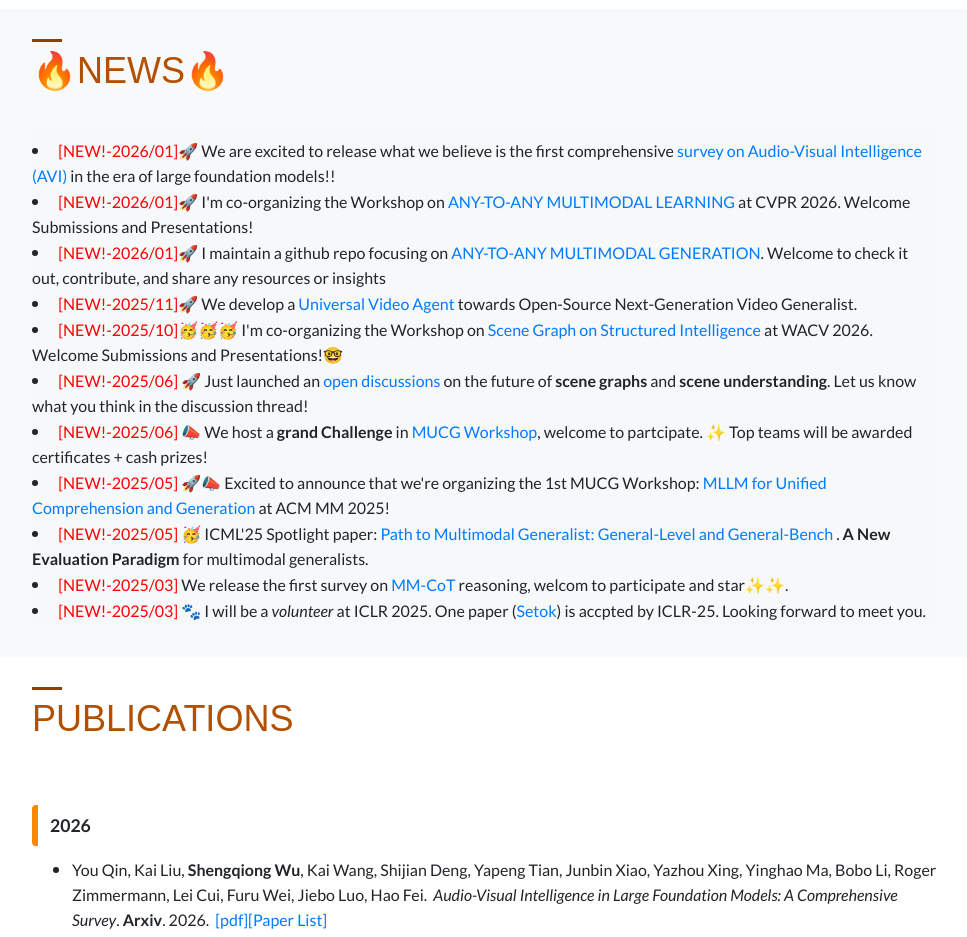
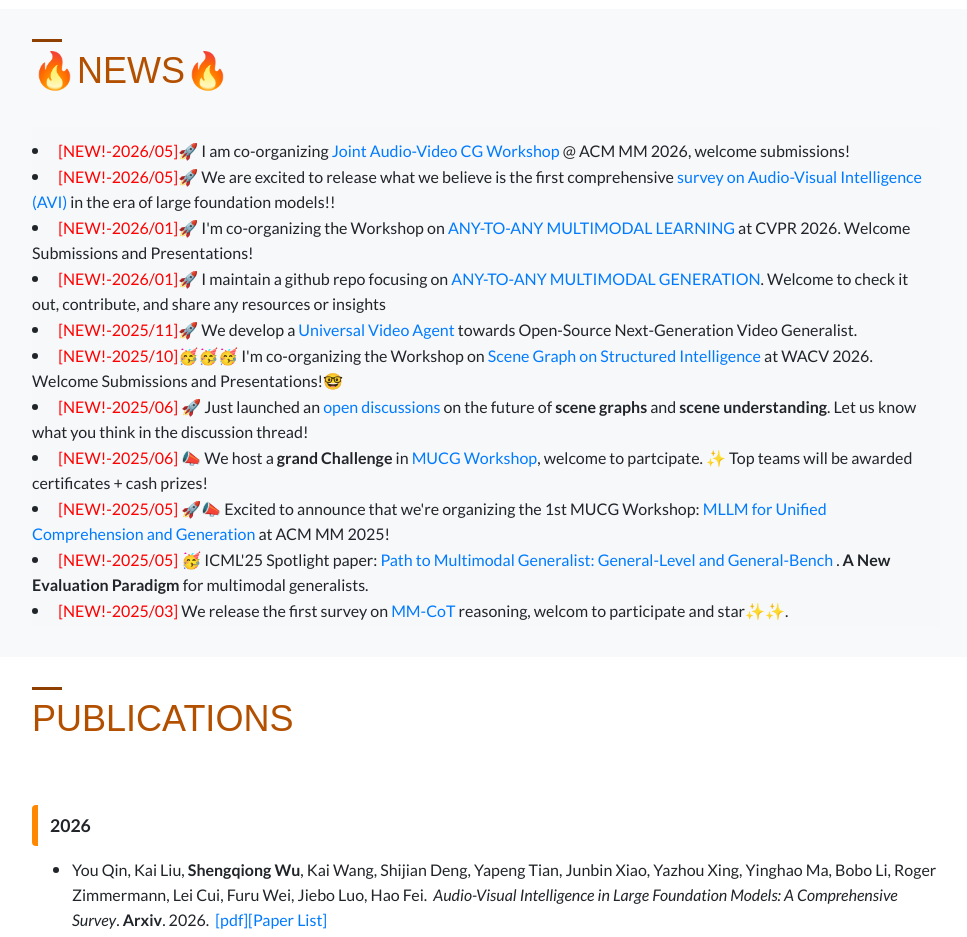
Before and after one commit to ChocoWu/ChocoWu.github.io, a plain HTML site: page index.html in a window 1280 px wide. Shown: the part 1820-2757 px from the top of the page, without its empty margins (148-1115 px from the left). Drawn offline with Linux system fonts and the light colour scheme.

Commit message:
update jav workshop

```diff
--- a/index.html
+++ b/index.html
@@ -457,7 +457,8 @@
               <table width="100%" align="center" border="0" cellspacing="0" cellpadding="20" style="background-color: rgb(247, 248, 249);">
                 <tr>
                   <td width="100%" valign="middle">
-                    <li><span style="color: red;">[NEW!-2026/01]</span>🚀 We are excited to release what we believe is the first comprehensive <a href="https://arxiv.org/abs/2605.04045">survey on Audio-Visual Intelligence (AVI)</a> in the era of large foundation models!!</li>
+                    <li><span style="color: red;">[NEW!-2026/05]</span>🚀 I am co-organizing <a href="https://javisverse.github.io/Workshop-MM26/">Joint Audio-Video CG Workshop</a> @ ACM MM 2026, welcome submissions!</li>
+                    <li><span style="color: red;">[NEW!-2026/05]</span>🚀 We are excited to release what we believe is the first comprehensive <a href="https://arxiv.org/abs/2605.04045">survey on Audio-Visual Intelligence (AVI)</a> in the era of large foundation models!!</li>
                     <li><span style="color: red;">[NEW!-2026/01]</span>🚀 I'm co-organizing the Workshop on <a href="https://a2a-mml-2026.vercel.app/">ANY-TO-ANY MULTIMODAL LEARNING</a> at CVPR 2026. Welcome Submissions and Presentations!</li>
                     <li><span style="color: red;">[NEW!-2026/01]</span>🚀 I maintain a github repo focusing on <a href="https://github.com/any2any-mllm/awesome-any2any">ANY-TO-ANY MULTIMODAL GENERATION</a>. Welcome to check it out, contribute, and share any resources or insights</li>
                     <li><span style="color: red;">[NEW!-2025/11]</span>🚀 We develop a <a href="https://univa.online/">Universal Video Agent</a> towards Open-Source Next-Generation Video Generalist.</li>
```
